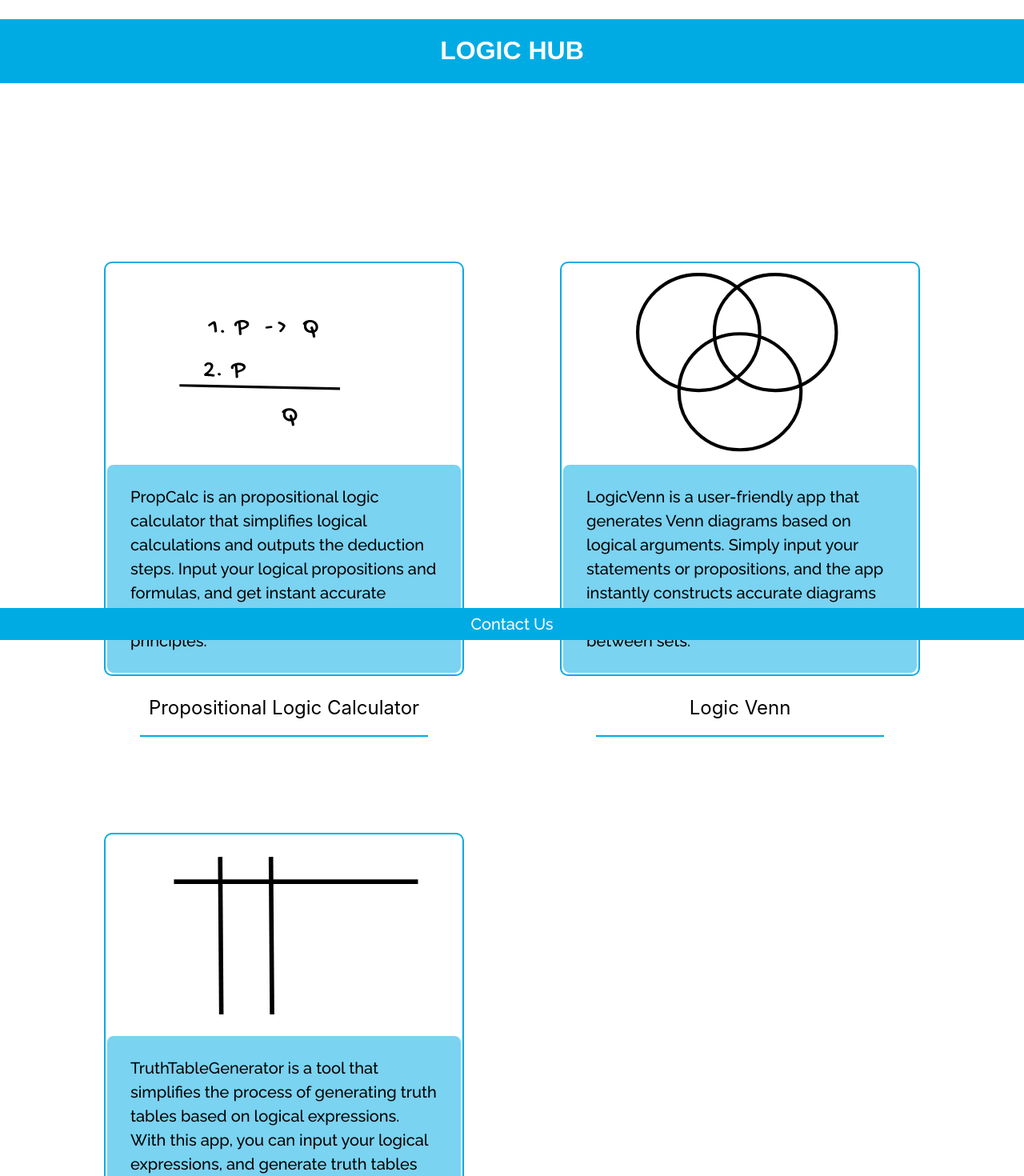
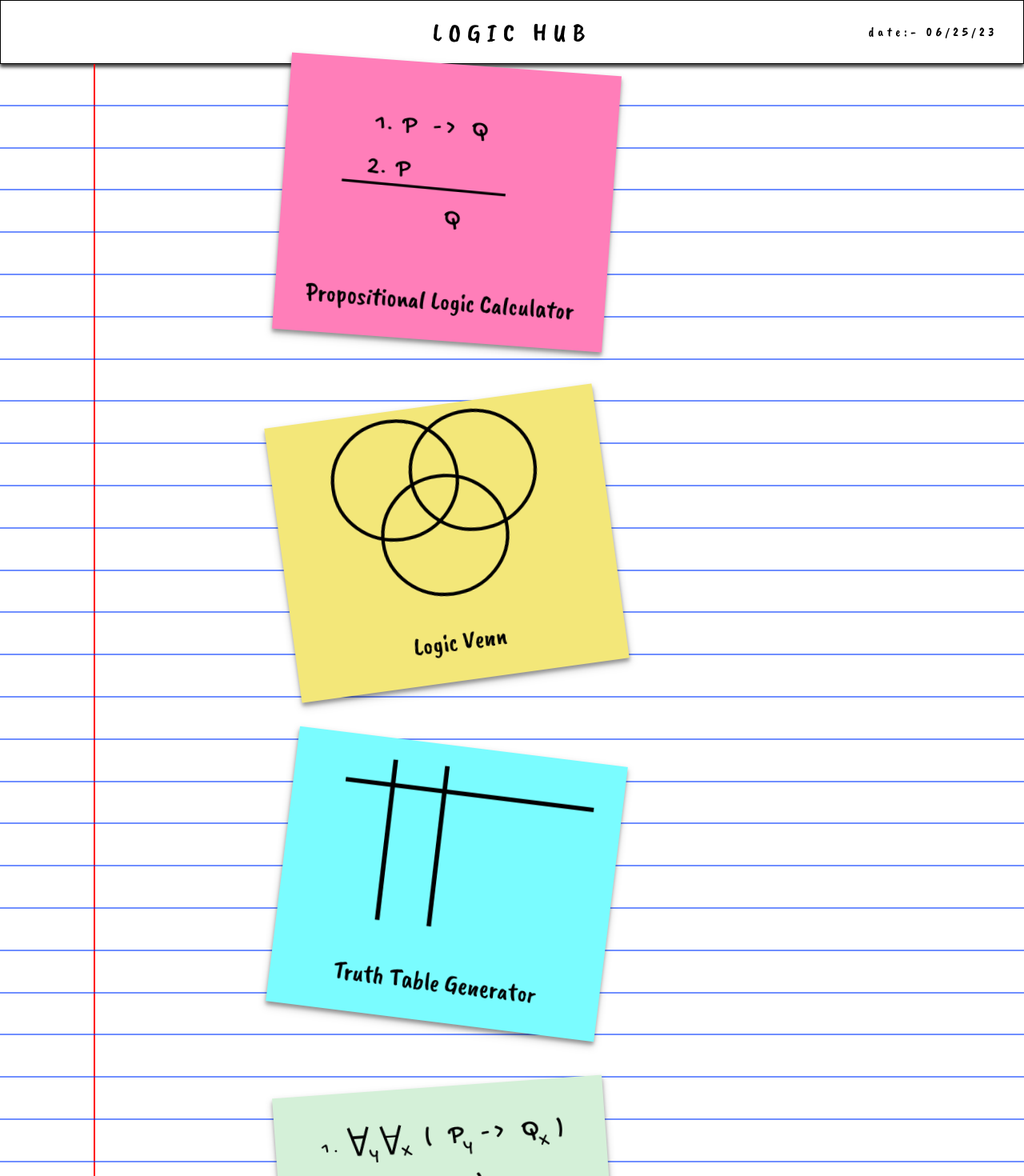
Before and after one commit to kror-shack/my-logic-hub, a React (Create React App) app: page / in a window 1280 px wide. Shown: the top 1470 px of the page at 80% size. Built offline with nearby package versions, Linux system fonts and the light colour scheme.

Commit message:
Update: styling
integrates notebook lines and changes syling for consistent design

```diff
--- a/src/components/Header/Header.scss
+++ b/src/components/Header/Header.scss
@@ -1,10 +1,41 @@
-header {
+.Header {
+  font-family: "Caveat-brush";
   height: 5rem;
   background-color: #00abe4;
-  display: flex;
-  justify-content: center;
-  align-items: center;
+  display: grid;
+  grid-template-columns: 0.5fr 1fr 0.5fr;
   align-content: center;
-  grid-column: 1 / 4;
-  color: white;
+  letter-spacing: 0.3rem;
+  background-color: white;
+  border: 1px solid #000;
+  box-sizing: border-box;
+  padding: 2rem;
+  width: 100%;
+  box-shadow: 0px 4px 4px 0px rgba(0, 0, 0, 0.73);
+
+  h1 {
+    text-align: center;
+    display: flex;
+    align-items: center;
+    justify-content: center;
+  }
+
+  p {
+    height: 100%;
+    display: flex;
+    align-items: center;
+    justify-content: flex-end;
+    text-align: center;
+  }
+
+  a {
+    text-decoration: none;
+    width: 6.125rem;
+    height: 3.5rem;
+    box-sizing: border-box;
+    border: 1px solid black;
+    display: flex;
+    justify-content: center;
+    align-items: center;
+  }
 }
--- a/src/components/Header/Header.tsx
+++ b/src/components/Header/Header.tsx
@@ -1,13 +1,18 @@
+import { Link } from "react-router-dom";
+import TodaysDate from "../TodaysDate/TodaysDate";
 import "./Header.scss";
 
 type Props = {
   heading: string;
+  home?: boolean;
 };
 
-const Header = ({ heading }: Props) => {
+const Header = ({ heading, home = false }: Props) => {
   return (
-    <header>
+    <header className="Header">
+      {!home ? <Link to="/">Home</Link> : <p></p>}
       <h1>{heading}</h1>
+      <TodaysDate />
     </header>
   );
 };
--- a/src/components/PropositionalLogicComponents/DeductionalRuleInfo/DeductionalRuleInfo.tsx
+++ b/src/components/PropositionalLogicComponents/DeductionalRuleInfo/DeductionalRuleInfo.tsx
@@ -50,10 +50,16 @@ const DeductionalRuleInfo = ({ rule }: Props) => {
           "If we have 'A → B' and 'B → C', then we can infer 'A → C' in a logical sequence."
         );
         break;
+
+      case "DeMorgan Theorem":
+        setRuleInfo(
+          "DeMorgan's Law states that for any propositions 'A' and 'B', the negation of 'A AND B' is equivalent to 'NOT A OR NOT B', and the negation of 'A OR B' is equivalent to 'NOT A AND NOT B'."
+        );
+        break;
     }
   }, [rule]);
 
-  return <div>{ruleInfo && <p>{ruleInfo}</p>}</div>;
+  return <div className="rule-info">{ruleInfo && <p>{ruleInfo}</p>}</div>;
 };
 
 export default DeductionalRuleInfo;
--- a/src/components/VennDiagramComponents/VennDiagramBody/VennDiagramBody.scss
+++ b/src/components/VennDiagramComponents/VennDiagramBody/VennDiagramBody.scss
@@ -4,8 +4,6 @@
   grid-template-columns: 1fr 1fr;
   grid-template-rows: 1fr 1fr;
   grid-gap: 10px;
-
-  //   div {
-  //     border: 2px solid black;
-  //   }
+  position: relative;
+  z-index: 99;
 }
--- a/src/components/VennDiagramComponents/VennDiagramBody/VennDiagramBody.tsx
+++ b/src/components/VennDiagramComponents/VennDiagramBody/VennDiagramBody.tsx
@@ -1,6 +1,7 @@
 import React, { useEffect, useState } from "react";
 import { SyllogisticFigure } from "../../../types/VennDiagramTypes/types";
 import convertArgumentToSyllogismFigure from "../../../utils/VennDiagramUtils/convertArgumentToSyllogismFigure/convertArgumentToSyllogismFigure";
+import NotebookLines from "../../NotebookLines/NotebookLines";
 import ArgumentInputForm from "../ArgumentInputForm/ArgumentInputForm";
 import SyllogisticDetails from "../SyllogisticDetails/SyllogisticDetails";
 import ValidityDetails from "../ValidityDetails/ValidityDetails";
@@ -28,6 +29,9 @@ const VennDiagramBody = () => {
   }, [syllogisticfigure]);
 
   return (
+    <main>
+      <NotebookLines />
+
       <div className="Venn-diagram-body">
         <ArgumentInputForm
           premiseOne={premiseOne}
@@ -47,6 +51,7 @@ const VennDiagramBody = () => {
           <ValidityDetails figure={syllogisticfigure.figure} />
         )}
       </div>
+    </main>
   );
 };
 
--- a/src/index.css
+++ b/src/index.css
@@ -12,3 +12,17 @@ body {
     url("./assets/fonts/Raleway/static/Raleway-Medium.ttf") format("truetype");
   font-weight: bold;
 }
+
+@font-face {
+  font-family: "Caveat-brush";
+  src: local("Caveat-brush"),
+    url("./assets/fonts/CaveatBrush-Regular.ttf") format("truetype");
+  font-weight: bold;
+}
+
+@font-face {
+  font-family: "Gochi-hand";
+  src: local("Gochi-hand"),
+    url("./assets/fonts/GochiHand-Regular.ttf") format("truetype");
+  font-weight: bold;
+}
--- a/src/pages/MainPage/MainPage.scss
+++ b/src/pages/MainPage/MainPage.scss
@@ -4,39 +4,68 @@
 }
 
 .Main-page {
+  .main {
     display: grid;
-  grid-template-columns: 10% auto 10%;
-  grid-template-rows: 8% auto 10%;
+    min-height: 100vh;
     grid-auto-flow: column;
     align-items: center;
+    position: relative;
+    z-index: 99;
+    margin-left: 22rem;
+    grid-template-columns: repeat(auto-fit, minmax(450px, 1fr));
+    grid-auto-flow: dense;
+    gap: 5rem;
+  }
 
   h1 {
-    font-size: 32px;
-    position: relative;
-    white-space: nowrap;
-    font-family: "Work Sans", sans-serif;
-    font-weight: 900;
-    color: #fff;
-    font-stretch: ultra-expanded;
+    color: black;
+    letter-spacing: 0.5rem;
   }
 
-  .button-container {
-    gap: 10px;
-    margin-top: 200px;
-    grid-column: 2 / 3;
-    display: grid;
-    grid-template-columns: repeat(auto-fit, 450px);
-    grid-gap: 120px;
-    align-items: center;
-    justify-content: center;
+  // .button-container {
+  //   gap: 10px;
+  //   margin-top: 200px;
+  //   grid-column: 2 / 3;
+  //   display: grid;
+  //   grid-template-columns: repeat(auto-fit, 450px);
+  //   grid-gap: 120px;
+  //   align-items: center;
+  //   justify-content: center;
 
+  .quantifiable-logic-link {
+    background: #d4f0d8;
+    transform: rotate(-4.143deg);
+  }
+  .propositional-logic-link {
+    background: #ff7eb9;
+    transform: rotate(4.143deg);
+  }
+
+  .venn-diagram-link {
+    background: #f3e779;
+    transform: rotate(-7.857deg);
+  }
+
+  .truth-table-link {
+    background: #7afcff;
+    transform: rotate(7.111deg);
+  }
   a {
+    width: 25.8125rem;
+    height: 21.625rem;
+    filter: drop-shadow(0px 4px 4px rgba(0, 0, 0, 0.25));
+
     text-decoration: none;
     box-sizing: border-box;
     display: flex;
     flex-direction: column;
     align-items: center;
     gap: 20px;
+    margin-top: 10remW;
+    font-family: "Caveat-brush";
+    font-size: 2rem;
+    color: black;
+    box-shadow: 0px 4px 4px 0px rgba(0, 0, 0, 0.25);
 
     & > div:first-child {
       box-sizing: border-box;
@@ -44,13 +73,11 @@
       flex-direction: column;
       justify-content: center;
       align-items: center;
-        border: 2px solid #00abe4;
       position: relative;
-        padding: 2px;
       border-radius: 10px;
 
       svg {
-          height: 250px;
+        height: 16rem;
         width: inherit;
       }
 
@@ -98,7 +125,7 @@
           position: relative;
           opacity: 1;
         }
-        }
+        // }
       }
 
       & > p {
--- a/src/pages/MainPage/MainPage.tsx
+++ b/src/pages/MainPage/MainPage.tsx
@@ -4,62 +4,48 @@ import "./MainPage.scss";
 import { ReactComponent as VennDiagram } from "../../assets/svgs/venn-diagram.svg";
 import { ReactComponent as TruthTable } from "../../assets/svgs/truth-table.svg";
 import { ReactComponent as PropositionalLogic } from "../../assets/svgs/propositional-logic.svg";
+import { ReactComponent as QuantifiableLogic } from "../../assets/svgs/quantifiable-logic.svg";
+
 import Footer from "../../components/Footer/Footer";
 import Header from "../../components/Header/Header";
+import NotebookLines from "../../components/NotebookLines/NotebookLines";
 
 const MainPage = () => {
   return (
     <div className="Main-page">
-      <Header heading="LOGIC HUB" />
-      <main className="button-container">
-        <Link to="/PropositionalLogicPage">
+      <Header heading="LOGIC HUB" home={true} />
+      <NotebookLines />
+      <main className="main">
+        <Link className="propositional-logic-link" to="/PropositionalLogicPage">
           <div>
             <PropositionalLogic />
-            <div className="info">
-              <p>
-                PropCalc is an propositional logic calculator that simplifies
-                logical calculations and outputs the deduction steps. Input your
-                logical propositions and formulas, and get instant accurate
-                results based on standard logic principles.
-              </p>
-            </div>
           </div>
           <p>Propositional Logic Calculator</p>
           <div className="line"></div>
         </Link>
-        <Link to="/VennDiagramPage">
+        <Link className="venn-diagram-link" to="/VennDiagramPage">
           <div>
             <VennDiagram />
-            <div className="info">
-              <p>
-                LogicVenn is a user-friendly app that generates Venn diagrams
-                based on logical arguments. Simply input your statements or
-                propositions, and the app instantly constructs accurate diagrams
-                that visually depict relationships between sets.
-              </p>
-            </div>
           </div>
           <p>Logic Venn</p>
           <div className="line"></div>
         </Link>
-        <Link to="/TruthTablePage">
+        <Link className="truth-table-link" to="/TruthTablePage">
           <div>
             <TruthTable />
-            <div className="info">
-              <p>
-                TruthTableGenerator is a tool that simplifies the process of
-                generating truth tables based on logical expressions. With this
-                app, you can input your logical expressions, and generate truth
-                tables that illustrate the truth values of each combination of
-                inputs.
-              </p>
-            </div>
           </div>
           <p>Truth Table Generator</p>
           <div className="line"></div>
         </Link>
+        <Link className="quantifiable-logic-link" to="/QuantifiableLogicPage">
+          <div>
+            <QuantifiableLogic />
+          </div>
+          <p>Quantifiable Logic Calculator</p>
+          <div className="line"></div>
+        </Link>
       </main>
-      <Footer />
+      {/* <Footer /> */}
     </div>
   );
 };
--- a/src/pages/PropositionalLogicPage/PropositionalLogicPage.tsx
+++ b/src/pages/PropositionalLogicPage/PropositionalLogicPage.tsx
@@ -7,7 +7,6 @@ const PropositionalLogicPage = () => {
     <div className="Propositional-logic-page">
       <Header heading="PROPOSITIONAL LOGIC CALCULATOR" />
       <PropositionalLogicBody />
-      <Footer />
     </div>
   );
 };
--- a/src/pages/VennDiagramPage/VennDiagramPage.scss
+++ b/src/pages/VennDiagramPage/VennDiagramPage.scss
@@ -1,10 +1,5 @@
 .Venn-diagram-page {
-  display: grid;
-  flex-direction: column;
-  grid-template-rows: 5% 90% 5%;
-
-  .Header {
-    display: flex;
-    justify-content: center;
-  }
+  //   display: grid;
+  //   flex-direction: column;
+  //   grid-template-rows: 5% 90% 5%;
 }
--- a/src/pages/VennDiagramPage/VennDiagramPage.tsx
+++ b/src/pages/VennDiagramPage/VennDiagramPage.tsx
@@ -10,7 +10,6 @@ const VennDiagramPage = () => {
     <div className="Venn-diagram-page">
       <Header heading="Logic Venn" />
       <VennDiagramBody />
-      <Footer />
     </div>
   );
 };
```
Lines whose indentation alone changed are shown as unchanged.
